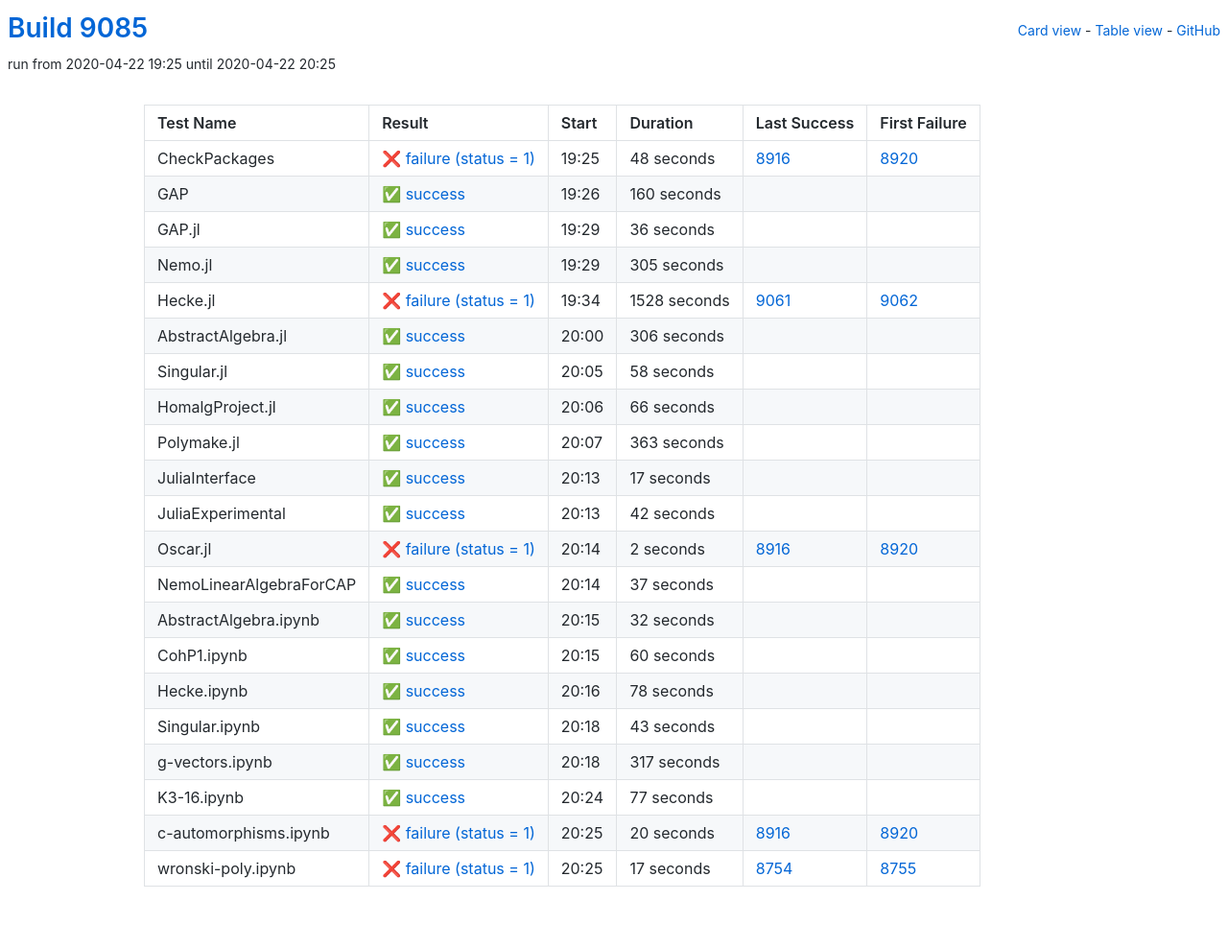
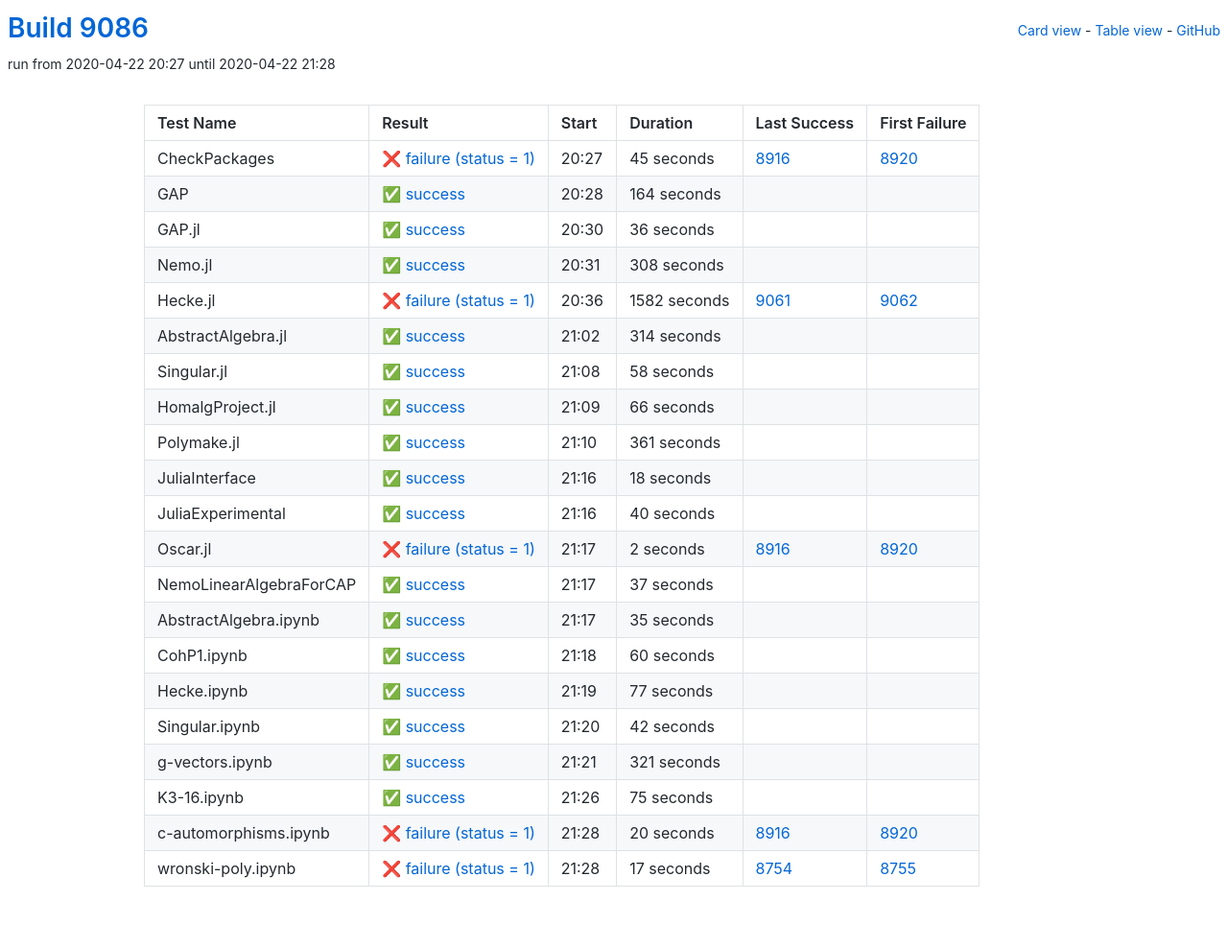
Before and after one commit to oscar-system/oscar-ci-status, a Jekyll site: the page built from table.html, in a window 1280 px wide. Shown: the whole page at 96% size. Built offline with Jekyll 4.4.1, drawn with Linux system fonts in a browser that asks for light colours.

Commit message:
Build 9086

```diff
--- a/_data/ci.yml
+++ b/_data/ci.yml
@@ -1,27 +1,27 @@
-build: 9085
-build_url: https://oscarci.mathematik.uni-kl.de/job/oscar/9085/
+build: 9086
+build_url: https://oscarci.mathematik.uni-kl.de/job/oscar/9086/
 job: oscar
 tests:
-- duration: 48
+- duration: 45
   exitcode: 1
   first_failure: 8920
   first_failure_url: https://oscarci.mathematik.uni-kl.de/job/oscar/8920/
   last_success: 8916
   last_success_url: https://oscarci.mathematik.uni-kl.de/job/oscar/8916/
-  log: https://oscarci.mathematik.uni-kl.de/job/oscar/9085/artifact/logs/build-9085/CheckPackages.log
+  log: https://oscarci.mathematik.uni-kl.de/job/oscar/9086/artifact/logs/build-9086/CheckPackages.log
   name: CheckPackages
-  start: 2020-04-22 19:25
+  start: 2020-04-22 20:27
   status: failure
   success: false
-- duration: 160
+- duration: 164
   exitcode: 0
   first_failure: false
   first_failure_url: null
   last_success: false
   last_success_url: null
-  log: https://oscarci.mathematik.uni-kl.de/job/oscar/9085/artifact/logs/build-9085/GAP.log
+  log: https://oscarci.mathematik.uni-kl.de/job/oscar/9086/artifact/logs/build-9086/GAP.log
   name: GAP
-  start: 2020-04-22 19:26
+  start: 2020-04-22 20:28
   status: success
   success: true
 - duration: 36
@@ -30,42 +30,42 @@ tests:
   first_failure_url: null
   last_success: false
   last_success_url: null
-  log: https://oscarci.mathematik.uni-kl.de/job/oscar/9085/artifact/logs/build-9085/GAP.jl.log
+  log: https://oscarci.mathematik.uni-kl.de/job/oscar/9086/artifact/logs/build-9086/GAP.jl.log
   name: GAP.jl
-  start: 2020-04-22 19:29
+  start: 2020-04-22 20:30
   status: success
   success: true
-- duration: 305
+- duration: 308
   exitcode: 0
   first_failure: false
   first_failure_url: null
   last_success: false
   last_success_url: null
-  log: https://oscarci.mathematik.uni-kl.de/job/oscar/9085/artifact/logs/build-9085/Nemo.jl.log
+  log: https://oscarci.mathematik.uni-kl.de/job/oscar/9086/artifact/logs/build-9086/Nemo.jl.log
   name: Nemo.jl
-  start: 2020-04-22 19:29
+  start: 2020-04-22 20:31
   status: success
   success: true
-- duration: 1528
+- duration: 1582
   exitcode: 1
   first_failure: 9062
   first_failure_url: https://oscarci.mathematik.uni-kl.de/job/oscar/9062/
   last_success: 9061
   last_success_url: https://oscarci.mathematik.uni-kl.de/job/oscar/9061/
-  log: https://oscarci.mathematik.uni-kl.de/job/oscar/9085/artifact/logs/build-9085/Hecke.jl.log
+  log: https://oscarci.mathematik.uni-kl.de/job/oscar/9086/artifact/logs/build-9086/Hecke.jl.log
   name: Hecke.jl
-  start: 2020-04-22 19:34
+  start: 2020-04-22 20:36
   status: failure
   success: false
-- duration: 306
+- duration: 314
   exitcode: 0
   first_failure: false
   first_failure_url: null
   last_success: false
   last_success_url: null
-  log: https://oscarci.mathematik.uni-kl.de/job/oscar/9085/artifact/logs/build-9085/AbstractAlgebra.jl.log
+  log: https://oscarci.mathematik.uni-kl.de/job/oscar/9086/artifact/logs/build-9086/AbstractAlgebra.jl.log
   name: AbstractAlgebra.jl
-  start: 2020-04-22 20:00
+  start: 2020-04-22 21:02
   status: success
   success: true
 - duration: 58
@@ -74,9 +74,9 @@ tests:
   first_failure_url: null
   last_success: false
   last_success_url: null
-  log: https://oscarci.mathematik.uni-kl.de/job/oscar/9085/artifact/logs/build-9085/Singular.jl.log
+  log: https://oscarci.mathematik.uni-kl.de/job/oscar/9086/artifact/logs/build-9086/Singular.jl.log
   name: Singular.jl
-  start: 2020-04-22 20:05
+  start: 2020-04-22 21:08
   status: success
   success: true
 - duration: 66
@@ -85,31 +85,97 @@ tests:
   first_failure_url: null
   last_success: false
   last_success_url: null
-  log: https://oscarci.mathematik.uni-kl.de/job/oscar/9085/artifact/logs/build-9085/HomalgProject.jl.log
+  log: https://oscarci.mathematik.uni-kl.de/job/oscar/9086/artifact/logs/build-9086/HomalgProject.jl.log
   name: HomalgProject.jl
-  start: 2020-04-22 20:06
+  start: 2020-04-22 21:09
   status: success
   success: true
-- duration: 363
+- duration: 361
   exitcode: 0
   first_failure: false
   first_failure_url: null
   last_success: false
   last_success_url: null
-  log: https://oscarci.mathematik.uni-kl.de/job/oscar/9085/artifact/logs/build-9085/Polymake.jl.log
+  log: https://oscarci.mathematik.uni-kl.de/job/oscar/9086/artifact/logs/build-9086/Polymake.jl.log
   name: Polymake.jl
-  start: 2020-04-22 20:07
+  start: 2020-04-22 21:10
   status: success
   success: true
-- duration: 17
+- duration: 18
   exitcode: 0
   first_failure: false
   first_failure_url: null
   last_success: false
   last_success_url: null
-  log: https://oscarci.mathematik.uni-kl.de/job/oscar/9085/artifact/logs/build-9085/JuliaInterface.log
+  log: https://oscarci.mathematik.uni-kl.de/job/oscar/9086/artifact/logs/build-9086/JuliaInterface.log
   name: JuliaInterface
-  start: 2020-04-22 20:13
+  start: 2020-04-22 21:16
+  status: success
+  success: true
+- duration: 40
+  exitcode: 0
+  first_failure: false
+  first_failure_url: null
+  last_success: false
+  last_success_url: null
+  log: https://oscarci.mathematik.uni-kl.de/job/oscar/9086/artifact/logs/build-9086/JuliaExperimental.log
+  name: JuliaExperimental
+  start: 2020-04-22 21:16
+  status: success
+  success: true
+- duration: 2
+  exitcode: 1
+  first_failure: 8920
+  first_failure_url: https://oscarci.mathematik.uni-kl.de/job/oscar/8920/
+  last_success: 8916
+  last_success_url: https://oscarci.mathematik.uni-kl.de/job/oscar/8916/
+  log: https://oscarci.mathematik.uni-kl.de/job/oscar/9086/artifact/logs/build-9086/Oscar.jl.log
+  name: Oscar.jl
+  start: 2020-04-22 21:17
+  status: failure
+  success: false
+- duration: 37
+  exitcode: 0
+  first_failure: false
+  first_failure_url: null
+  last_success: false
+  last_success_url: null
+  log: https://oscarci.mathematik.uni-kl.de/job/oscar/9086/artifact/logs/build-9086/NemoLinearAlgebraForCAP.log
+  name: NemoLinearAlgebraForCAP
+  start: 2020-04-22 21:17
+  status: success
+  success: true
+- duration: 35
+  exitcode: 0
+  first_failure: false
+  first_failure_url: null
+  last_success: false
+  last_success_url: null
+  log: https://oscarci.mathematik.uni-kl.de/job/oscar/9086/artifact/logs/build-9086/AbstractAlgebra.ipynb.log
+  name: AbstractAlgebra.ipynb
+  start: 2020-04-22 21:17
+  status: success
+  success: true
+- duration: 60
+  exitcode: 0
+  first_failure: false
+  first_failure_url: null
+  last_success: false
+  last_success_url: null
+  log: https://oscarci.mathematik.uni-kl.de/job/oscar/9086/artifact/logs/build-9086/CohP1.ipynb.log
+  name: CohP1.ipynb
+  start: 2020-04-22 21:18
+  status: success
+  success: true
+- duration: 77
+  exitcode: 0
+  first_failure: false
+  first_failure_url: null
+  last_success: false
+  last_success_url: null
+  log: https://oscarci.mathematik.uni-kl.de/job/oscar/9086/artifact/logs/build-9086/Hecke.ipynb.log
+  name: Hecke.ipynb
+  start: 2020-04-22 21:19
   status: success
   success: true
 - duration: 42
@@ -118,97 +184,31 @@ tests:
   first_failure_url: null
   last_success: false
   last_success_url: null
-  log: https://oscarci.mathematik.uni-kl.de/job/oscar/9085/artifact/logs/build-9085/JuliaExperimental.log
-  name: JuliaExperimental
-  start: 2020-04-22 20:13
+  log: https://oscarci.mathematik.uni-kl.de/job/oscar/9086/artifact/logs/build-9086/Singular.ipynb.log
+  name: Singular.ipynb
+  start: 2020-04-22 21:20
   status: success
   success: true
-- duration: 2
-  exitcode: 1
-  first_failure: 8920
-  first_failure_url: https://oscarci.mathematik.uni-kl.de/job/oscar/8920/
-  last_success: 8916
-  last_success_url: https://oscarci.mathematik.uni-kl.de/job/oscar/8916/
-  log: https://oscarci.mathematik.uni-kl.de/job/oscar/9085/artifact/logs/build-9085/Oscar.jl.log
-  name: Oscar.jl
-  start: 2020-04-22 20:14
-  status: failure
-  success: false
-- duration: 37
+- duration: 321
   exitcode: 0
   first_failure: false
   first_failure_url: null
   last_success: false
   last_success_url: null
-  log: https://oscarci.mathematik.uni-kl.de/job/oscar/9085/artifact/logs/build-9085/NemoLinearAlgebraForCAP.log
-  name: NemoLinearAlgebraForCAP
-  start: 2020-04-22 20:14
+  log: https://oscarci.mathematik.uni-kl.de/job/oscar/9086/artifact/logs/build-9086/g-vectors.ipynb.log
+  name: g-vectors.ipynb
+  start: 2020-04-22 21:21
   status: success
   success: true
-- duration: 32
+- duration: 75
   exitcode: 0
   first_failure: false
   first_failure_url: null
   last_success: false
   last_success_url: null
-  log: https://oscarci.mathematik.uni-kl.de/job/oscar/9085/artifact/logs/build-9085/AbstractAlgebra.ipynb.log
-  name: AbstractAlgebra.ipynb
-  start: 2020-04-22 20:15
-  status: success
-  success: true
-- duration: 60
-  exitcode: 0
-  first_failure: false
-  first_failure_url: null
-  last_success: false
-  last_success_url: null
-  log: https://oscarci.mathematik.uni-kl.de/job/oscar/9085/artifact/logs/build-9085/CohP1.ipynb.log
-  name: CohP1.ipynb
-  start: 2020-04-22 20:15
-  status: success
-  success: true
-- duration: 78
-  exitcode: 0
-  first_failure: false
-  first_failure_url: null
-  last_success: false
-  last_success_url: null
-  log: https://oscarci.mathematik.uni-kl.de/job/oscar/9085/artifact/logs/build-9085/Hecke.ipynb.log
-  name: Hecke.ipynb
-  start: 2020-04-22 20:16
-  status: success
-  success: true
-- duration: 43
-  exitcode: 0
-  first_failure: false
-  first_failure_url: null
-  last_success: false
-  last_success_url: null
-  log: https://oscarci.mathematik.uni-kl.de/job/oscar/9085/artifact/logs/build-9085/Singular.ipynb.log
-  name: Singular.ipynb
-  start: 2020-04-22 20:18
-  status: success
-  success: true
-- duration: 317
-  exitcode: 0
-  first_failure: false
-  first_failure_url: null
-  last_success: false
-  last_success_url: null
-  log: https://oscarci.mathematik.uni-kl.de/job/oscar/9085/artifact/logs/build-9085/g-vectors.ipynb.log
-  name: g-vectors.ipynb
-  start: 2020-04-22 20:18
-  status: success
-  success: true
-- duration: 77
-  exitcode: 0
-  first_failure: false
-  first_failure_url: null
-  last_success: false
-  last_success_url: null
-  log: https://oscarci.mathematik.uni-kl.de/job/oscar/9085/artifact/logs/build-9085/K3-16.ipynb.log
+  log: https://oscarci.mathematik.uni-kl.de/job/oscar/9086/artifact/logs/build-9086/K3-16.ipynb.log
   name: K3-16.ipynb
-  start: 2020-04-22 20:24
+  start: 2020-04-22 21:26
   status: success
   success: true
 - duration: 20
@@ -217,9 +217,9 @@ tests:
   first_failure_url: https://oscarci.mathematik.uni-kl.de/job/oscar/8920/
   last_success: 8916
   last_success_url: https://oscarci.mathematik.uni-kl.de/job/oscar/8916/
-  log: https://oscarci.mathematik.uni-kl.de/job/oscar/9085/artifact/logs/build-9085/c-automorphisms.ipynb.log
+  log: https://oscarci.mathematik.uni-kl.de/job/oscar/9086/artifact/logs/build-9086/c-automorphisms.ipynb.log
   name: c-automorphisms.ipynb
-  start: 2020-04-22 20:25
+  start: 2020-04-22 21:28
   status: failure
   success: false
 - duration: 17
@@ -228,8 +228,8 @@ tests:
   first_failure_url: https://oscarci.mathematik.uni-kl.de/job/oscar/8755/
   last_success: 8754
   last_success_url: https://oscarci.mathematik.uni-kl.de/job/oscar/8754/
-  log: https://oscarci.mathematik.uni-kl.de/job/oscar/9085/artifact/logs/build-9085/wronski-poly.ipynb.log
+  log: https://oscarci.mathematik.uni-kl.de/job/oscar/9086/artifact/logs/build-9086/wronski-poly.ipynb.log
   name: wronski-poly.ipynb
-  start: 2020-04-22 20:25
+  start: 2020-04-22 21:28
   status: failure
   success: false
```
Also changed, not shown: README.md.
